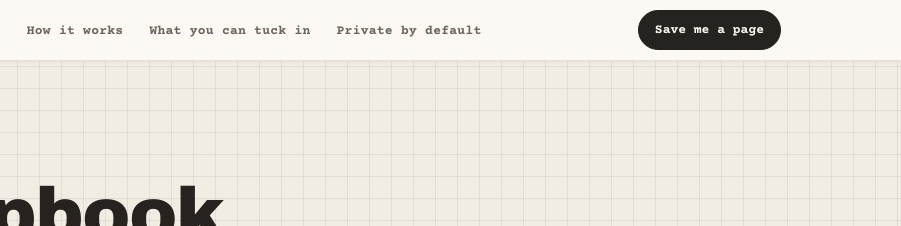
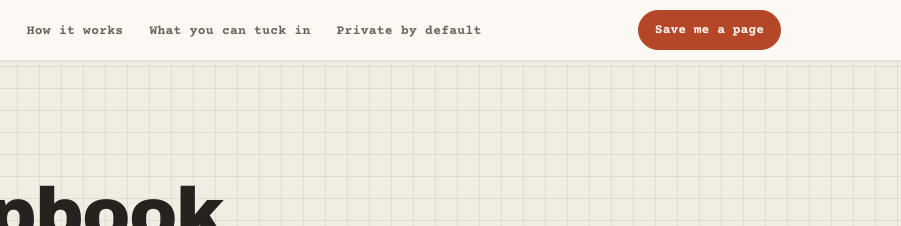
Before and after one commit to henanmaliyakkal-creator/pocketful-site, a plain HTML site: page index.html in a window 1280 px wide. Shown: the top 226 px of the page, 379-1280 px from the left. Drawn offline with nearby package versions, Linux system fonts and the light colour scheme.

Commit message:
Site: navbar CTA in stamp red to match the sign-up button
Co-Authored-By: Claude Opus 5.5 <noreply@anthropic.com>

```diff
--- a/index.html
+++ b/index.html
@@ -414,7 +414,7 @@
       <li><a href="#tuck">What you can tuck in</a></li>
       <li><a href="#private">Private by default</a></li>
     </ul>
-    <a class="btn btn-ink" href="#notify">Save me a page</a>
+    <a class="btn btn-stamp" href="#notify">Save me a page</a>
   </div>
 </nav>
 
```
